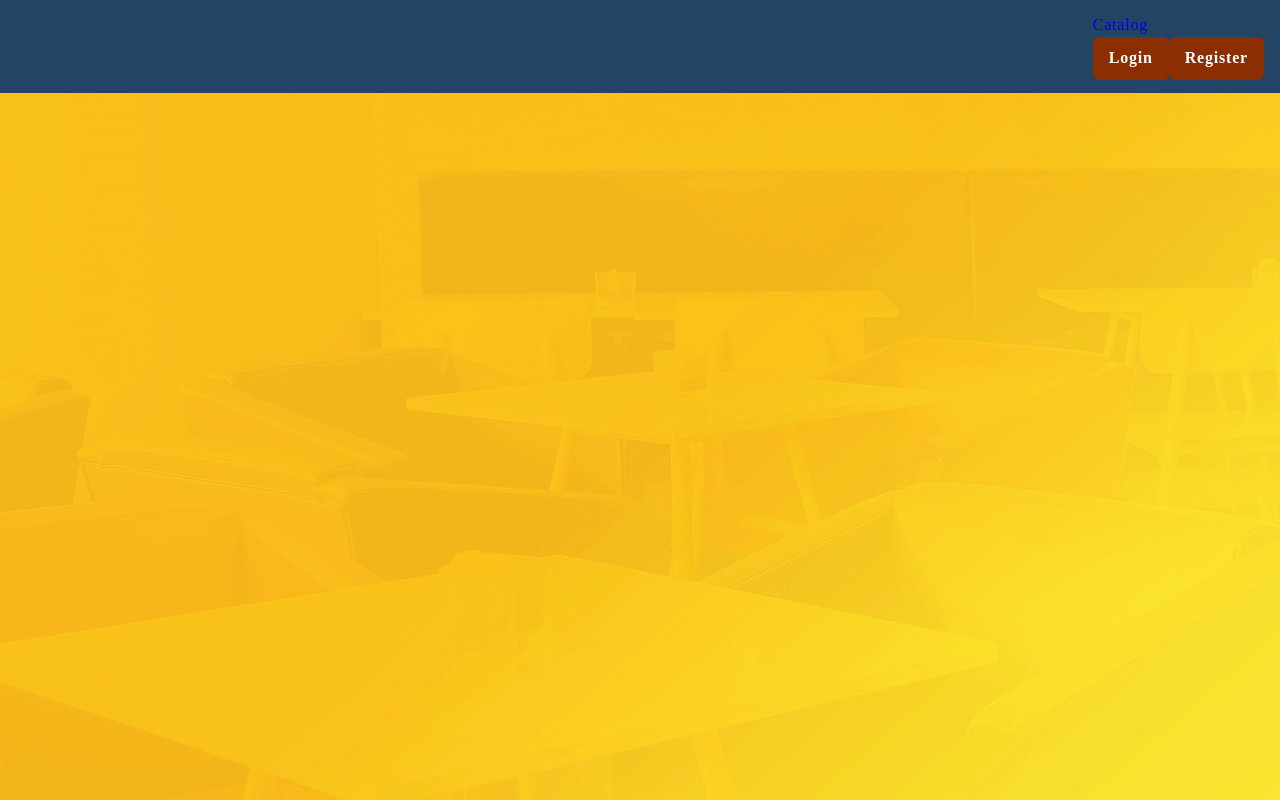
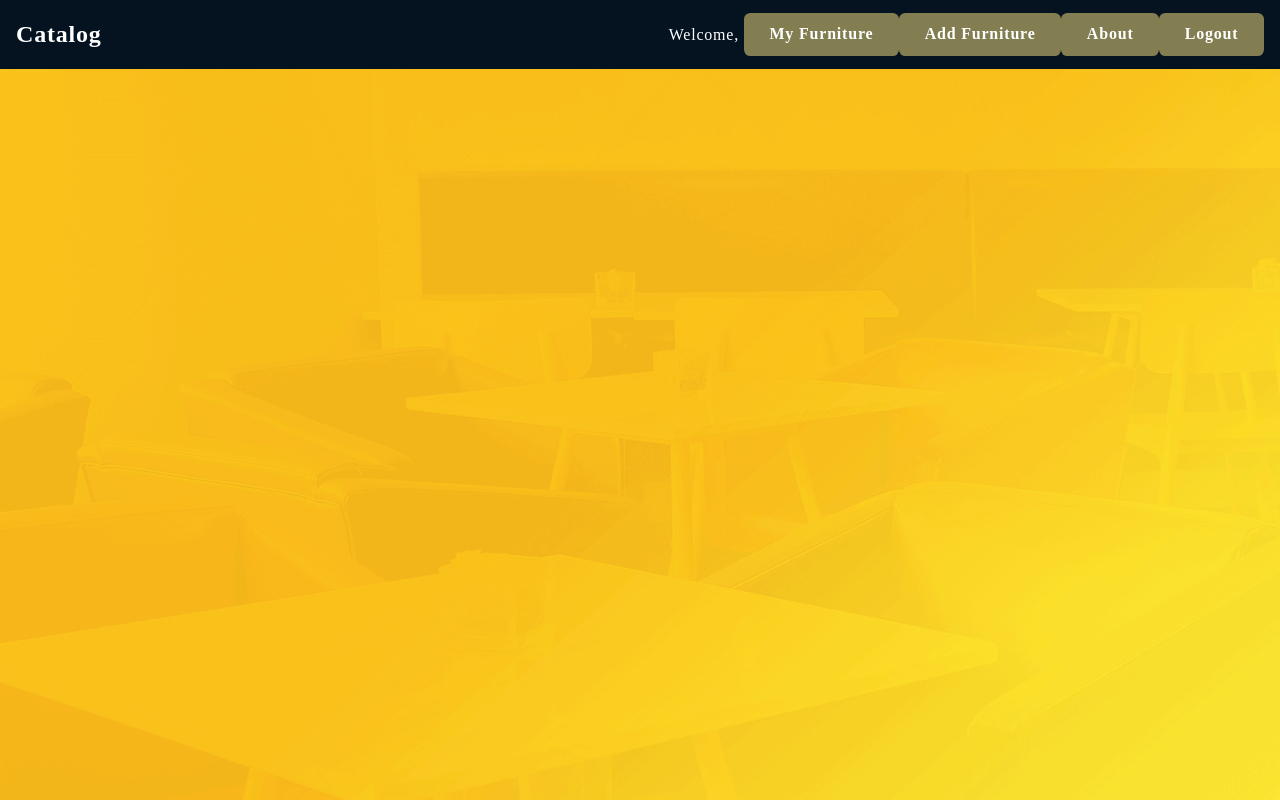
Before and after one commit to Caltain/project-m, a React (Create React App) app: page / in a window 1280 px wide. Built offline with nearby package versions, Linux system fonts and the light colour scheme.

Commit message:
about button added

```diff
--- a/public/styles/all.css
+++ b/public/styles/all.css
@@ -6,13 +6,13 @@ body {
 }
 
 .basic {
-    background: linear-gradient(rgba(250, 248, 248, 0.2), rgba(25, 167, 173, 0.2)), url(../images/about-bg.png) no-repeat center;
+  background: linear-gradient(rgba(250, 248, 248, 0.2), rgba(25, 167, 173, 0.2)),
+    url(../images/about-bg.png) no-repeat center;
   background-size: cover;
   height: 85vh;
   position: relative;
   overflow: hidden;
 }
-
 
 #container {
   width: 100%;
@@ -23,23 +23,24 @@ body {
   padding: 0;
 }
 
-#site-content>section.basic {
+#site-content > section.basic {
   text-align: center;
 }
 
 .login form,
 .register form,
-.create form, .edit form {
+.create form,
+.edit form {
   margin: 5rem auto;
 }
 
 .button {
   display: inline-block;
-    padding: 0.6rem 1rem;
+  padding: 0.6rem 1.6rem;
   border-radius: 0.4rem;
   text-decoration: none;
   font-weight: bold;
-    background: rgb(139, 47, 3);
+  background: rgb(131, 126, 82);
   color: rgb(255, 255, 255);
   border: none;
   font-size: 1rem;
@@ -93,20 +94,19 @@ img {
   align-items: center;
 }
 
-.detailsMyPet>p:nth-child(2),
-.deletePet>p:nth-child(2),
-.otherPet>p:nth-child(2),
-.myPet>p:nth-child(2) {
+.detailsMyPet > p:nth-child(2),
+.deletePet > p:nth-child(2),
+.otherPet > p:nth-child(2),
+.myPet > p:nth-child(2) {
   font-size: 1.2rem;
   font-weight: bold;
 }
 
-.catalog>nav>ul {
+.catalog > nav > ul {
   display: flex;
-
 }
 
-.catalog>nav>ul li:not(:last-child) {
+.catalog > nav > ul li:not(:last-child) {
   padding-right: 1rem;
 }
 
@@ -115,7 +115,7 @@ img {
 }
 
 .basic h1,
-.my-pets h1,
+.my-furniture h1,
 .catalog h1 {
   text-align: center;
   margin: 0rem;
@@ -142,14 +142,14 @@ div.actions a {
   height: 25px;
 }
 
-.deletePet>form,
-.detailsMyPet>form {
+.deletePet > form,
+.detailsMyPet > form {
   display: flex;
   flex-direction: column;
   padding-bottom: 1rem;
 }
 
-.my-pets .my-pets-list,
+.my-furniture .my-furniture-list,
 .catalog .other-pets-list {
   display: flex;
   justify-content: space-around;
@@ -157,7 +157,7 @@ div.actions a {
 }
 
 .detailsMyPet textarea,
-.my-pets textarea {
+.my-furniture textarea {
   margin-bottom: 2rem;
 }
 
--- a/public/styles/navigation.css
+++ b/public/styles/navigation.css
@@ -4,11 +4,11 @@ nav.navbar {
   justify-content: flex-end;
   align-self: center;
   letter-spacing: 0.05rem;
-  background: #234465;
+  background: #051320;
   padding: 0.8rem 1rem;
   color: white;
 }
-#site-header > nav > section.navbar-dashboard > a{
+#site-header > nav > section.navbar-catalog > a{
     list-style: none;
     text-decoration: none;
     align-self: center;
@@ -17,10 +17,10 @@ nav.navbar {
     color: white;
 
 }
-#site-header > nav > section.navbar-dashboard > form > input[type="text"],
+#site-header > nav > section.navbar-catalog > form > input[type="text"],
 #site-header > nav > section.navbar-anonymous > ul > li:nth-child(1) > a,
 #site-header > nav > section.navbar-user > ul > li:nth-child(1),
-#site-header > nav > section.navbar-dashboard > ul > li:nth-child(1) > a{
+#site-header > nav > section.navbar-catalog > ul > li:nth-child(1) > a{
     margin-right: 0.5rem;
 
 }
@@ -56,10 +56,10 @@ nav.navbar ul li:hover > a {
 
 
 
-.dashboard nav{
+.catalog nav{
     background: transparent;
 }
-.navbar-dashboard{
+.navbar-catalog{
     display: flex;
     justify-content: space-between;
     width: 100vw;
--- a/src/components/Header/Header.js
+++ b/src/components/Header/Header.js
@@ -16,6 +16,7 @@ const Header = ({
             <span>Welcome, {user}</span>
             <Link className="button" to="/my-furniture">My Furniture</Link>
             <Link className="button" to="/create">Add Furniture</Link>
+            <Link className="button" to="/about">About</Link>
             <Link className="button" to="/logout">Logout</Link>
         </div>
     );
@@ -27,8 +28,8 @@ const Header = ({
                     <Link to="/catalog">Catalog</Link>
 
                     {isAuthenticated
-                        ? userNavigation
-                        : guestNavigation
+                        ? guestNavigation
+                        : userNavigation
                     }
                 </section>
             </nav>
```
Lines whose indentation alone changed are shown as unchanged.
